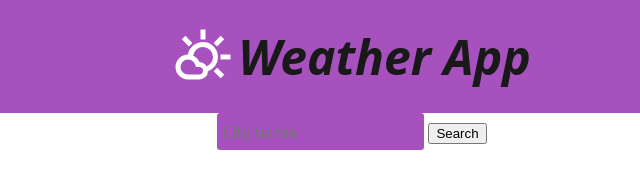
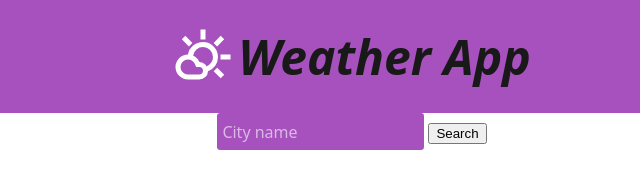
Before and after one commit to martinezdylanok/Weather-app-project, a website with bundled scripts: page index.html in a window 1280 px wide. Shown: the full height of the page, 288-928 px from the left. Built offline with nearby package versions, Linux system fonts and the light colour scheme.

Commit message:
feat(elements within text input field properties)
Several properties were added to the elements within the text input field.

```diff
--- a/style.css
+++ b/style.css
@@ -38,3 +38,12 @@ header {
    border-radius: .2rem;
    font: 400 normal 1rem "system-ui";
 }
+
+#text:focus {
+   outline: none;
+}
+
+#text::placeholder {
+   font: 400 normal 1rem "system-ui";
+   color: rgba(255, 255, 255, 0.6);
+}
```
